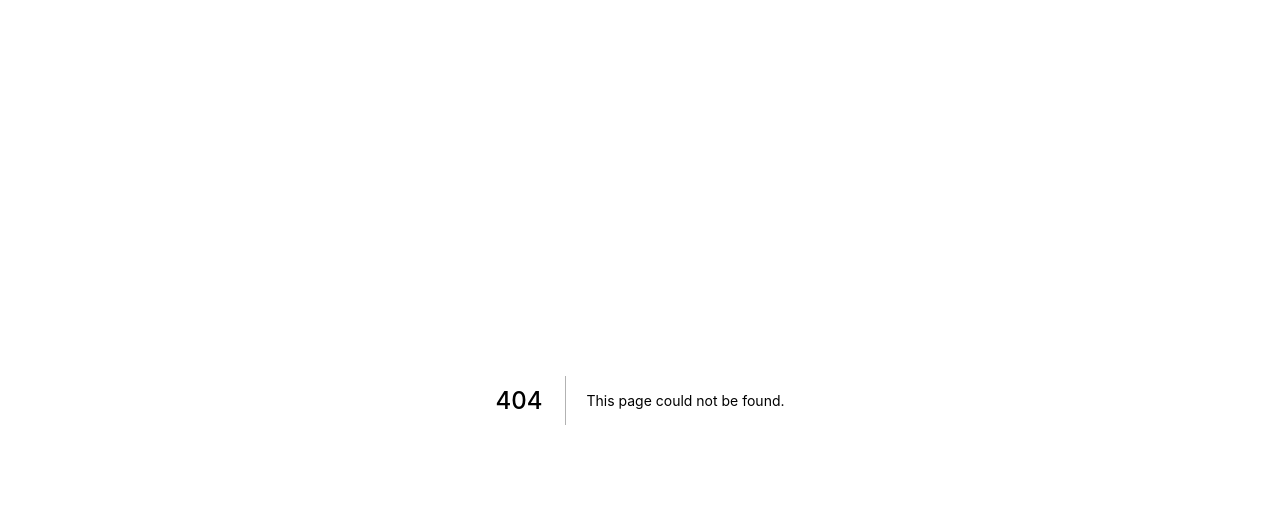
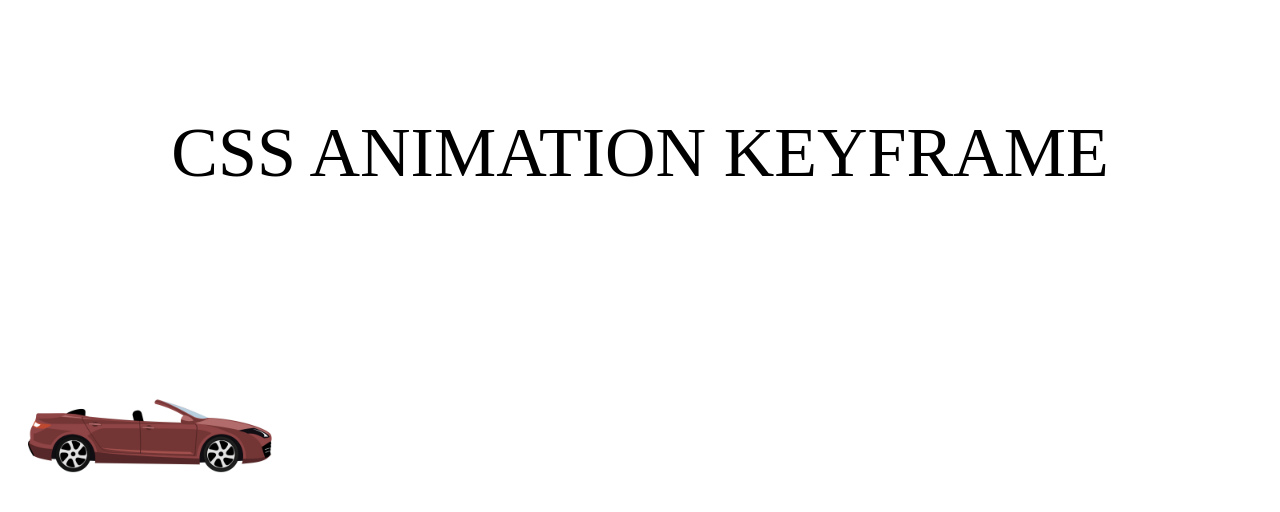
Before and after one commit to kwhong95/Interaction_react_app, a Next.js app: page /section4 in a window 1280 px wide. Before the commit this address had no page. Shown: the top 512 px of the page. Built offline with nearby package versions, Linux system fonts and the light colour scheme.

Commit message:
[SEC4]Create Template with Car Model

```diff
--- /dev/null
+++ b/pages/section4/elements.js
@@ -0,0 +1,16 @@
+import styled from "styled-components";
+
+export const Wrap = styled.div`
+  overflow: hidden;
+  min-height: 100%;
+`;
+
+export const Title = styled.h2`
+  margin:100px 0 80px;
+  font-size:70px;
+  text-align: center;
+`;
+
+export const Figure = styled.figure`
+
+`;
--- /dev/null
+++ b/pages/section4/index.js
@@ -0,0 +1,22 @@
+import React from "react";
+import {
+    Title,
+    Wrap,
+    Figure
+} from "./elements";
+import Image from "next/image";
+import Car from './Car.png'
+
+const Section4 = () => {
+    return (
+        <Wrap>
+            <Title>CSS ANIMATION KEYFRAME</Title>
+            <Figure>
+                <Image src={Car} width={300} height={300}/>
+            </Figure>
+        </Wrap>
+    )
+}
+
+
+export default Section4;
```
Also changed, not shown: pages/section4/Car.png (added), 1 other file (tests, documents, lock files or other folders).
